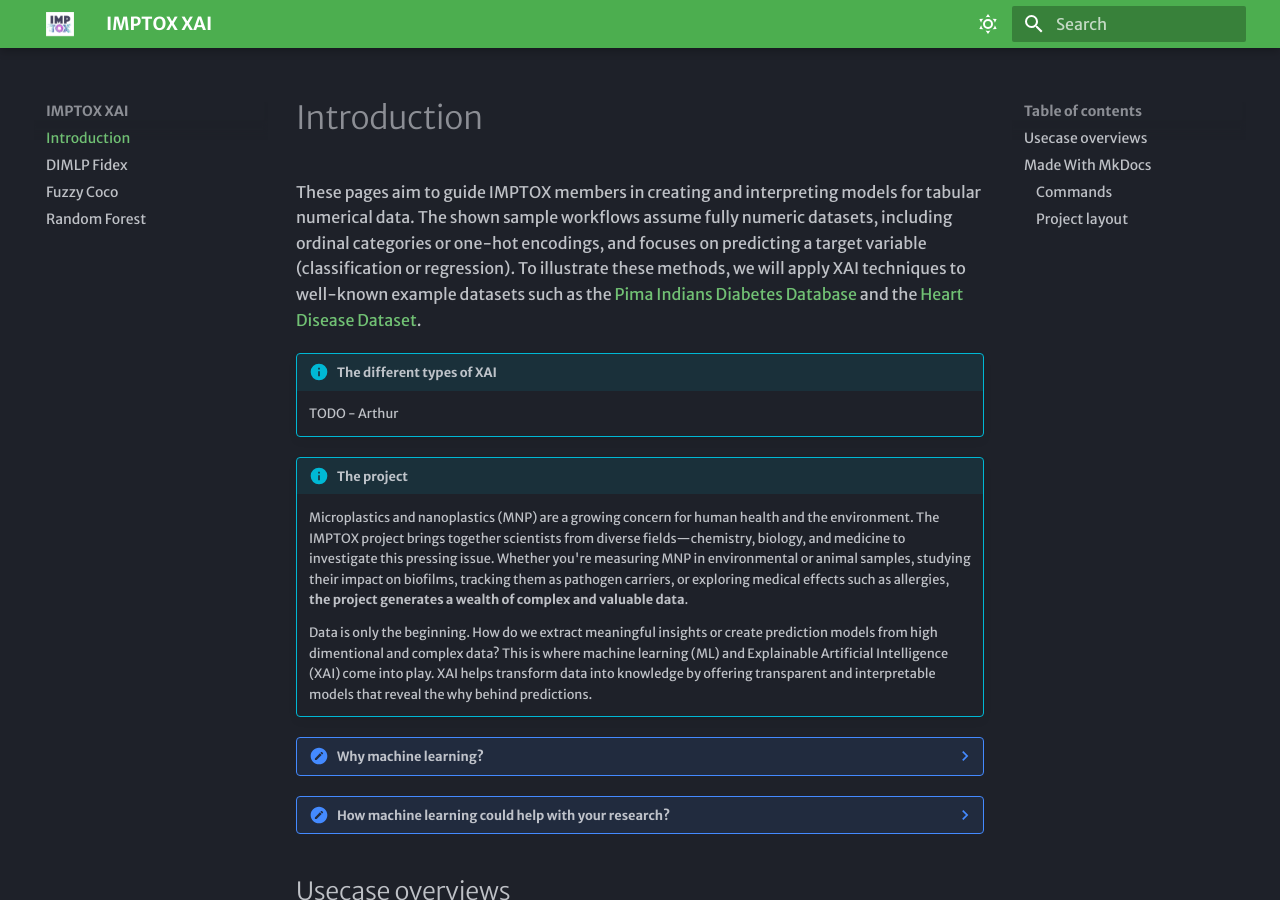
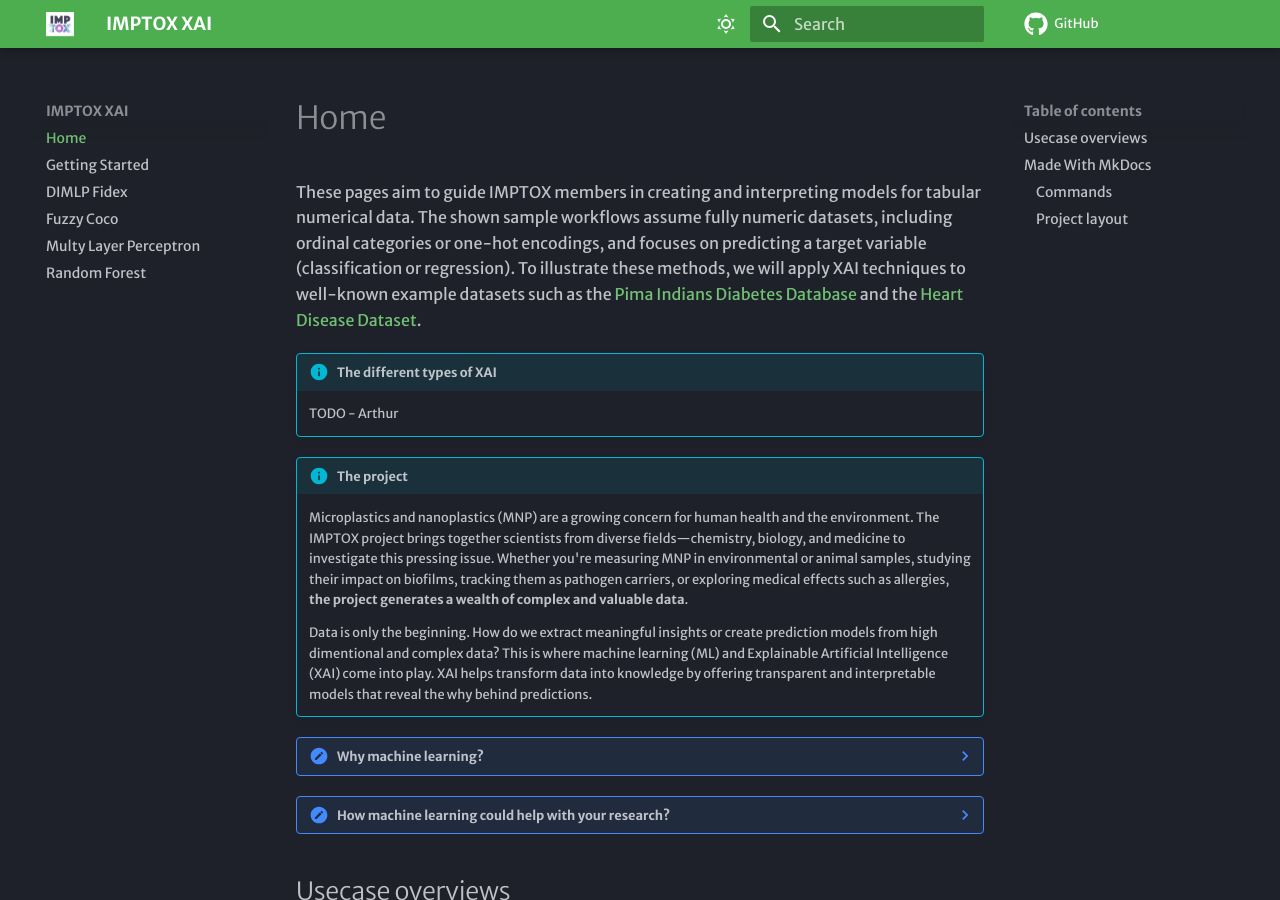
Before and after one commit to ThibaultSchowing/IMPTOX_XAI, an MkDocs documentation site: the page built from docs/index.md, in a window 1280 px wide and 900 px high. Built offline with MkDocs 1.6.1 and Material for MkDocs 9.7.7, drawn with Linux system fonts in a browser that asks for light colours; some web fonts are replaced; comment, search, counter and statistics services are not loaded; some of the changed text lies outside the part shown.

Commit message:
add pages

```diff
--- /dev/null
+++ b/docs/MLP.md
@@ -0,0 +1 @@
+# Multy Layer Perceptron
--- a/docs/index.md
+++ b/docs/index.md
@@ -1,4 +1,4 @@
-# Introduction
+# Home
 
 These pages aim to guide IMPTOX members in creating and interpreting models for tabular numerical data. The shown sample workflows assume fully numeric datasets, including ordinal categories or one-hot encodings, and focuses on predicting a target variable (classification or regression). To illustrate these methods, we will apply XAI techniques to well-known example datasets such as the [Pima Indians Diabetes Database](https://www.kaggle.com/datasets/uciml/pima-indians-diabetes-database) and the [Heart Disease Dataset](https://www.kaggle.com/datasets/johnsmith88/heart-disease-dataset).
 
--- a/mkdocs.yml
+++ b/mkdocs.yml
@@ -1,8 +1,11 @@
 site_name: IMPTOX XAI
 source: docs
+repo_url: https://github.com/ThibaultSchowing/IMPTOX_XAI
 theme:
   name: material
   logo: assets/img/imptox-rgb.jpg
+  icon:
+    repo: fontawesome/brands/github
   favicon: assets/favicon/imptox-rgb_white.ico
   features:
     - navigation.footer
```
Also changed, not shown: docs/1-Installation.md (added, +18 -0 lines).
